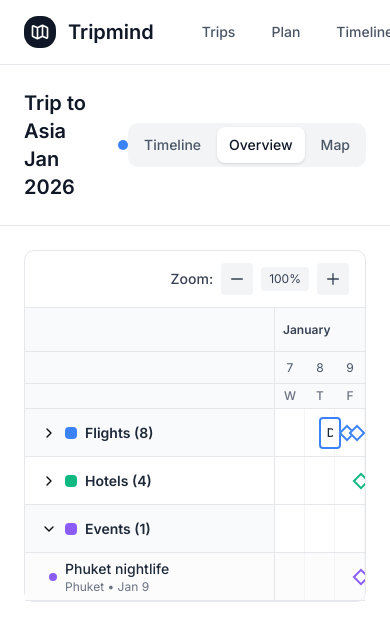
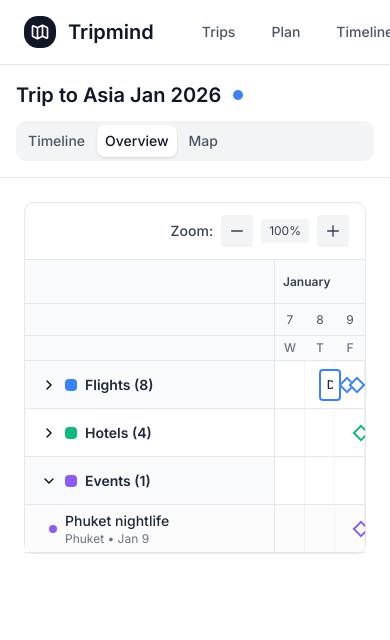
Before and after one commit to marlonbernardes/tripmind, a Next.js app in the folder frontend/: page /trip/1/overview in a window 390 px wide. Shown: the top 640 px of the page. Built offline with nearby package versions, Linux system fonts and the light colour scheme.

Commit message:
style(TripHeader): update layout and styling for trip name editing and navigation components

```diff
--- a/frontend/src/components/features/TripHeader.tsx
+++ b/frontend/src/components/features/TripHeader.tsx
@@ -74,10 +74,9 @@ export function TripHeader({ trip, activityCount }: TripHeaderProps) {
   }
 
   return (
-    <div className="flex-shrink-0 px-6 py-6 border-b border-gray-200 dark:border-gray-800">
-      <div className="flex items-center justify-between">
-        <div>
-          <div className="flex items-center gap-3">
+    <div className="flex-shrink-0 px-4 sm:px-6 py-4 sm:py-6 border-b border-gray-200 dark:border-gray-800">
+      <div className="flex flex-col sm:flex-row sm:items-center sm:justify-between gap-3 sm:gap-4">
+        <div className="flex items-center gap-3 min-w-0">
           {isEditing ? (
             <input
               ref={inputRef}
@@ -86,12 +85,12 @@ export function TripHeader({ trip, activityCount }: TripHeaderProps) {
               onChange={(e) => setEditValue(e.target.value)}
               onBlur={handleSave}
               onKeyDown={handleKeyDown}
-                className="text-xl font-semibold text-gray-900 dark:text-white bg-transparent border-b-2 border-blue-500 outline-none px-0 py-0 min-w-[200px]"
+              className="text-xl font-semibold text-gray-900 dark:text-white bg-transparent border-b-2 border-blue-500 outline-none px-0 py-0 min-w-0 w-full sm:min-w-[200px]"
             />
           ) : (
             <h1
               onClick={handleStartEdit}
-                className="text-xl font-semibold text-gray-900 dark:text-white cursor-pointer hover:bg-gray-100 dark:hover:bg-gray-800 px-2 py-1 -mx-2 -my-1 rounded transition-colors"
+              className="text-xl font-semibold text-gray-900 dark:text-white cursor-pointer hover:bg-gray-100 dark:hover:bg-gray-800 px-2 py-1 -mx-2 -my-1 rounded transition-colors truncate"
               title="Click to edit trip name"
             >
               {trip.name}
@@ -102,10 +101,9 @@ export function TripHeader({ trip, activityCount }: TripHeaderProps) {
             style={{ backgroundColor: trip.color }}
           />
         </div>
-        </div>
 
         {/* Trip Sub-Navigation */}
-        <nav className="flex gap-1 bg-gray-100 dark:bg-gray-800 p-1 rounded-lg">
+        <nav className="flex flex-shrink-0 gap-1 bg-gray-100 dark:bg-gray-800 p-1 rounded-lg">
           {tripViews.map((view) => {
             const isActive = currentView === view.id
             return (
@@ -113,7 +111,7 @@ export function TripHeader({ trip, activityCount }: TripHeaderProps) {
                 key={view.id}
                 href={`/trip/${trip.id}/${view.path}`}
                 className={cn(
-                  'px-3 py-2 text-sm font-medium rounded-md transition-all',
+                  'px-2 sm:px-3 py-1.5 sm:py-2 text-sm font-medium rounded-md transition-all whitespace-nowrap',
                   isActive
                     ? 'bg-white dark:bg-gray-700 text-gray-900 dark:text-white shadow-sm'
                     : 'text-gray-600 dark:text-gray-400 hover:text-gray-900 dark:hover:text-white'
```
Also changed, not shown: 1 other file (tests, documents, lock files or other folders). Lines whose indentation alone changed are shown as unchanged.
